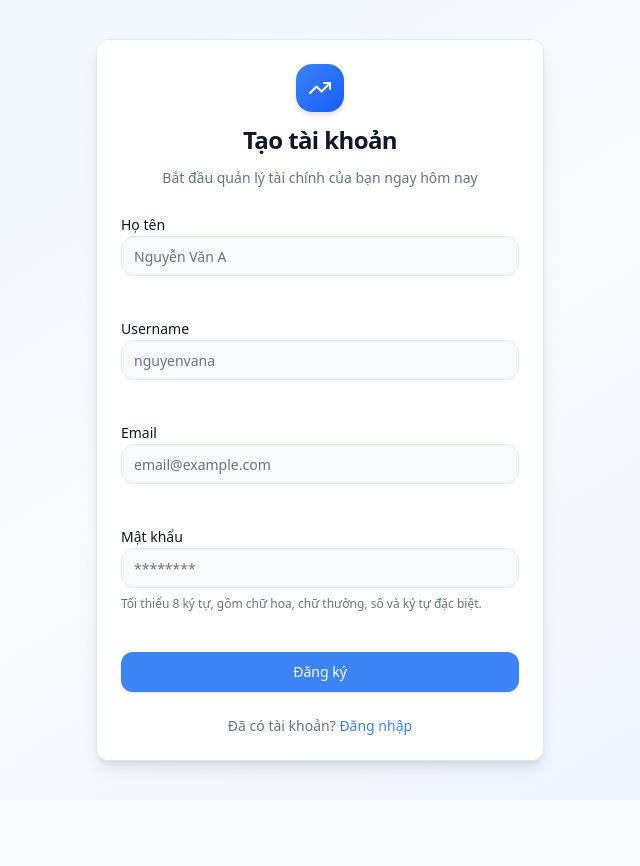
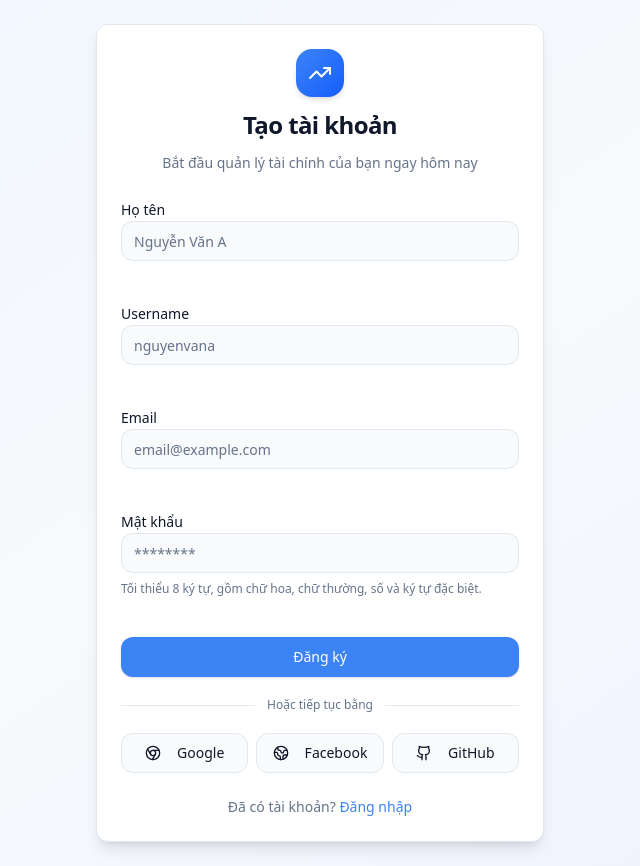
Before and after one commit to VInh-V18/money-manager, a React (Vite) app in the folder frontend/: page /signup in a window 1280 px wide. Shown: the whole page, without its empty margins (320-960 px from the left). Before the commit the page ends 800 px from the top, so only its background shows below. Built offline with nearby package versions, Linux system fonts and the light colour scheme; no server answers.

Commit message:
Improve Facebook and GitHub OAuth login

```diff
--- a/frontend/src/pages/SignUpPage.tsx
+++ b/frontend/src/pages/SignUpPage.tsx
@@ -2,11 +2,12 @@ import { Link, useNavigate } from "react-router";
 import { useForm } from "react-hook-form";
 import { zodResolver } from "@hookform/resolvers/zod";
 import { z } from "zod";
-import { TrendingUp } from "lucide-react";
+import { Chrome, Github, Globe2, TrendingUp } from "lucide-react";
 import { Button } from "@/components/ui/button";
 import { Input, Label } from "@/components/ui/input";
 import { Card, CardContent, CardDescription, CardHeader, CardTitle } from "@/components/ui/card";
 import { useAuthStore } from "@/stores/useAuthStore";
+import { authService, type OAuthProvider } from "@/services/authService";
 
 const schema = z.object({
   username: z.string().min(3, "Tối thiểu 3 ký tự").regex(/^[a-zA-Z0-9_]+$/, "Chỉ gồm chữ, số, gạch dưới"),
@@ -34,6 +35,10 @@ export default function SignUpPage() {
   const onSubmit = async (data: FormData) => {
     const ok = await signUp(data);
     if (ok) navigate("/signin");
+  };
+
+  const handleOAuthLogin = (provider: OAuthProvider) => {
+    window.location.href = authService.oauthUrl(provider);
   };
 
   return (
@@ -88,6 +93,27 @@ export default function SignUpPage() {
             </Button>
           </form>
 
+          <div className="my-5 flex items-center gap-3">
+            <div className="h-px flex-1 bg-border" />
+            <span className="text-xs text-muted-foreground">Hoặc tiếp tục bằng</span>
+            <div className="h-px flex-1 bg-border" />
+          </div>
+
+          <div className="grid gap-2 sm:grid-cols-3">
+            <Button type="button" variant="outline" className="w-full" onClick={() => handleOAuthLogin("google")}>
+              <Chrome className="mr-2 size-4" />
+              Google
+            </Button>
+            <Button type="button" variant="outline" className="w-full" onClick={() => handleOAuthLogin("facebook")}>
+              <Globe2 className="mr-2 size-4" />
+              Facebook
+            </Button>
+            <Button type="button" variant="outline" className="w-full" onClick={() => handleOAuthLogin("github")}>
+              <Github className="mr-2 size-4" />
+              GitHub
+            </Button>
+          </div>
+
           <p className="mt-6 text-center text-sm text-muted-foreground">
             Đã có tài khoản?{" "}
             <Link to="/signin" className="text-primary font-medium hover:underline">
```
Also changed, not shown: 2 other files (tests, documents, lock files or other folders).
